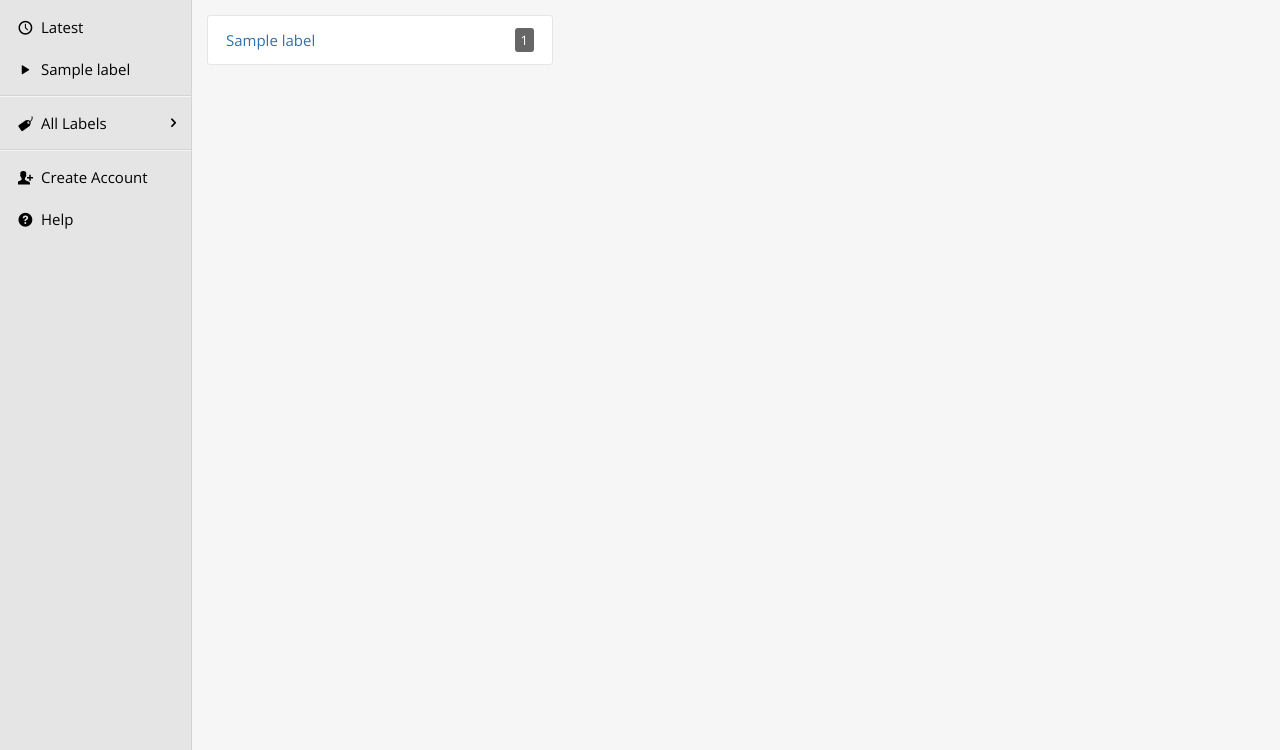
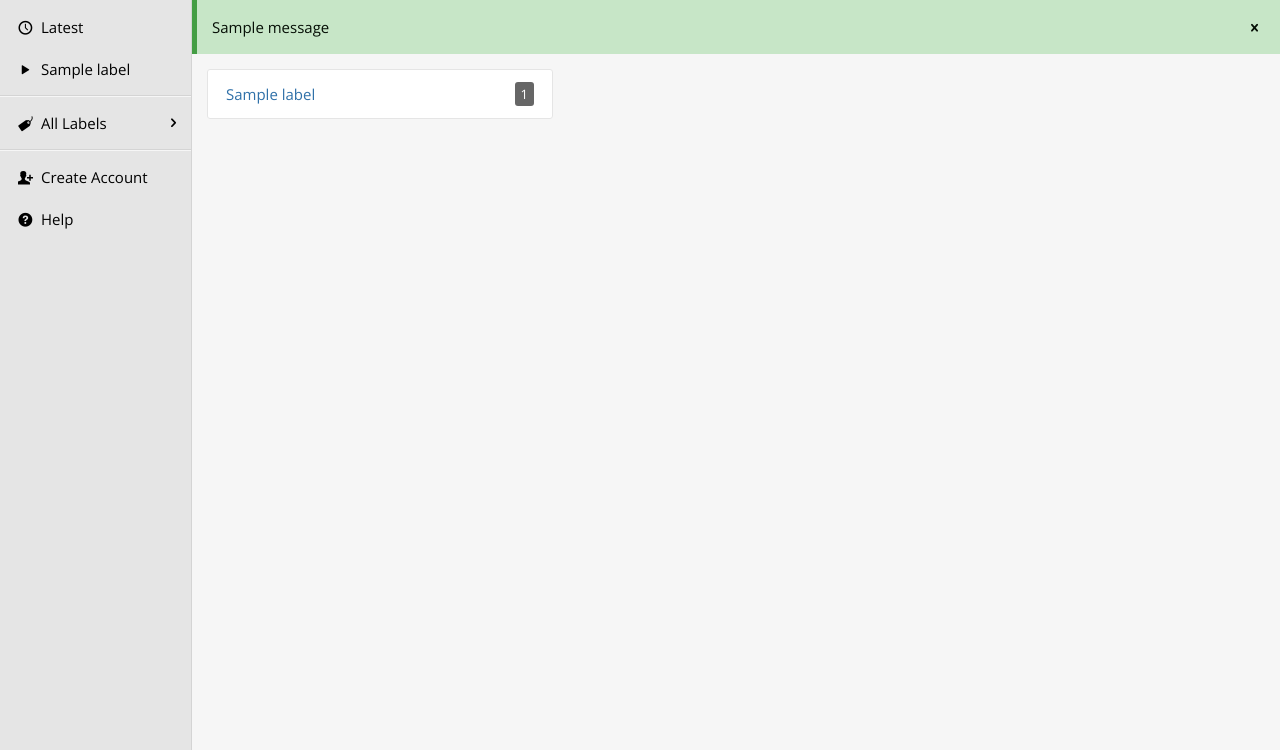
Before and after one commit to ktj4820/channel2, a Django app: page /labels/ in a window 1280 px wide. Shown: the part 50-800 px from the top of the page. Run offline with Django 3.2, Linux system fonts and the light colour scheme; a user stored in the database is signed in; tables that the repository leaves empty hold one stand-in row (values such as "Sample post"); one stand-in notice (Sample message) is shown; some libraries are stand-ins or nearby versions.

Commit message:
implemented messages

```diff
--- a/static/css/app.less
+++ b/static/css/app.less
@@ -42,6 +42,7 @@ html, body {
 @import 'apps/header';
 @import 'apps/nav';
 @import 'apps/content';
+@import 'apps/messages';
 
 @import 'apps/account';
 @import 'apps/label';
--- /dev/null
+++ b/static/css/apps/messages.less
@@ -0,0 +1,59 @@
+/* --------------------------------------------------
+    messages colors
+---------------------------------------------------*/
+
+@message-bg-info:           lighten(@color-accent1, 40%);
+@message-border-info:       @color-accent1;
+@message-color-info:        darken(@color-accent1, 40%);
+
+@message-bg-success:        lighten(@color-accent2, 40%);
+@message-border-success:    @color-accent2;
+@message-color-success:     darken(@color-accent2, 40%);
+
+@message-bg-warning:        lighten(@color-accent3, 40%);
+@message-border-warning:    @color-accent3;
+@message-color-warning:     darken(@color-accent3, 40%);
+
+@message-bg-error:          lighten(@color-accent4, 40%);
+@message-border-error:      @color-accent4;
+@message-color-error:       darken(@color-accent4, 40%);
+
+/* --------------------------------------------------
+    messages styles
+---------------------------------------------------*/
+
+#message-list {
+    list-style-type: none;
+}
+
+.message {
+    border-left: 5px solid transparent;
+    padding: 15px;
+
+    > .icon-cancel {
+        .inline-block();
+        cursor: pointer;
+        margin: -5px;
+        padding: 5px;
+    }
+}
+.message-info {
+    background-color: @message-bg-info;
+    border-color: @message-border-info;
+    color: @message-color-info;
+}
+.message-success {
+    background-color: @message-bg-success;
+    border-color: @message-border-success;
+    color: @message-color-success;
+}
+.message-warning {
+    background-color: @message-bg-warning;
+    border-color: @message-border-warning;
+    color: @message-color-warning;
+}
+.message-error {
+    background-color: @message-bg-error;
+    border-color: @message-border-error;
+    color: @message-color-error;
+}
--- a/static/css/apps/video.less
+++ b/static/css/apps/video.less
@@ -41,7 +41,7 @@
 }
 
 .vli-cover > img {
-    .border-radius(2px);
+    .border-radius(2px 2px 0 0);
 }
 .vli-info {
     padding: 5px 10px;
--- a/static/js/app.js
+++ b/static/js/app.js
@@ -5,6 +5,9 @@
     $navbar = $('nav');
     $('#header-menu-icon').click(function() {
       return $navbar.toggleClass('active');
+    });
+    $('.message .icon-cancel').click(function() {
+      return $(this).parent().slideUp(200);
     });
     if ($('#template-label-edit').length) {
       markdown = new Markdown.Converter();
--- a/templates/_include/messages.html
+++ b/templates/_include/messages.html
@@ -0,0 +1,7 @@
+{% if messages %}
+    <ul id="message-list">
+        {% for message in messages %}
+            <li class="message message-{{ message.tags }}"><span class="icon icon-cancel space-left right"></span>{{ message }}</li>
+        {% endfor %}
+    </ul>
+{% endif %}
```
Also changed, not shown: static/css/app.css, 1 other file.
